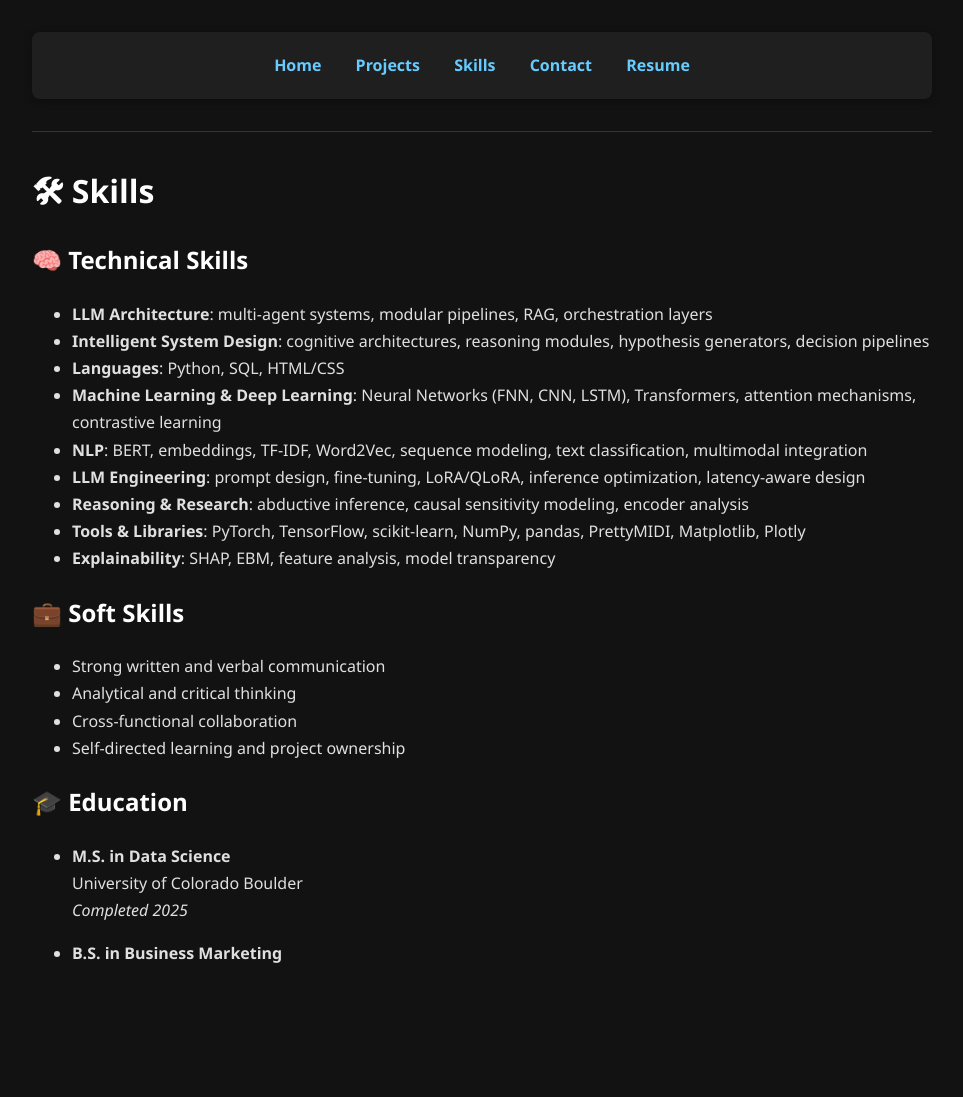
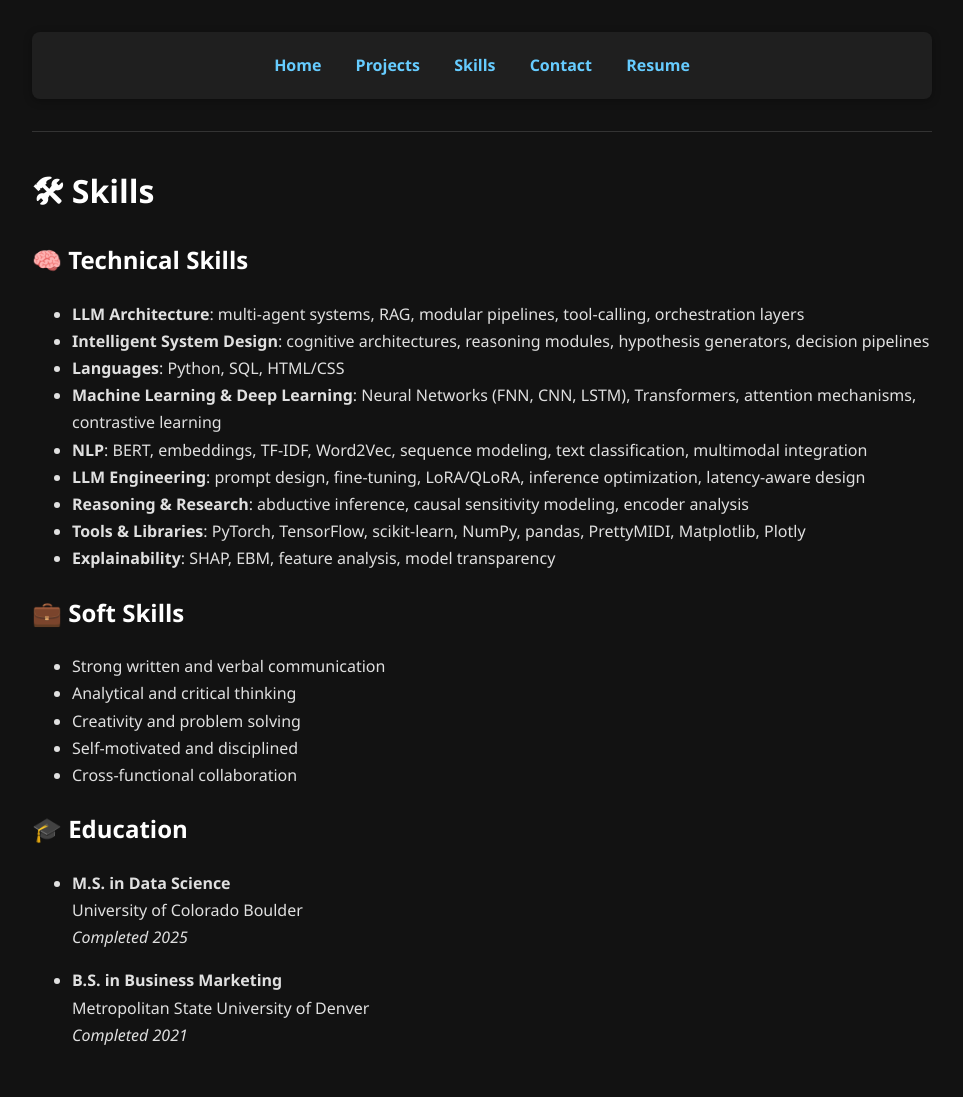
Before and after one commit to Orca71/shahriarnekouei.github.io, a Jekyll site: the page built from skills.md, in a window 1280 px wide. Shown: the whole page, without its empty margins (158-1121 px from the left). Built offline with Jekyll 4.4.1, drawn with Linux system fonts in a browser that asks for light colours; before the commit the page ends 1015 px from its top, so only the background shows below that.

Commit message:
Update skills.md

```diff
--- a/skills.md
+++ b/skills.md
@@ -6,7 +6,7 @@ title: Skills
 # 🛠 Skills
 
 ## 🧠 Technical Skills
-- **LLM Architecture**: multi-agent systems, modular pipelines, RAG, orchestration layers
+- **LLM Architecture**: multi-agent systems, RAG, modular pipelines, tool-calling, orchestration layers
 - **Intelligent System Design**: cognitive architectures, reasoning modules, hypothesis generators, decision pipelines
 - **Languages**: Python, SQL, HTML/CSS
 - **Machine Learning & Deep Learning**: Neural Networks (FNN, CNN, LSTM), Transformers, attention mechanisms, contrastive learning
@@ -19,8 +19,9 @@ title: Skills
 ## 💼 Soft Skills
 - Strong written and verbal communication
 - Analytical and critical thinking
+- Creativity and problem solving
+- Self-motivated and disciplined
 - Cross-functional collaboration
-- Self-directed learning and project ownership
 
 ## 🎓 Education
 - **M.S. in Data Science**
@@ -28,3 +29,5 @@ title: Skills
   *Completed 2025*
 
 - **B.S. in Business Marketing**
+  Metropolitan State University of Denver
+  *Completed 2021*
```
